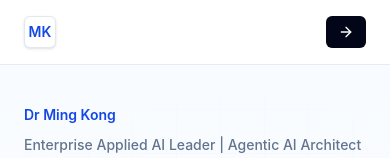
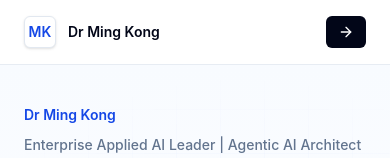
Before and after one commit to ameliekong609/mingkong-ai, a Next.js app: page / in a window 390 px wide. Shown: the top 158 px of the page. Built offline with nearby package versions, Linux system fonts and the light colour scheme.

Commit message:
Show full name in mobile header

```diff
--- a/components/SiteHeader.tsx
+++ b/components/SiteHeader.tsx
@@ -13,13 +13,13 @@ export function SiteHeader() {
       <div className="mx-auto flex h-16 w-full max-w-7xl items-center justify-between px-6 lg:px-8">
         <a
           href="#home"
-          className="group flex items-center gap-3 text-sm font-semibold text-slate-950 focus-visible:outline focus-visible:outline-2 focus-visible:outline-offset-4 focus-visible:outline-blue-600"
+          className="group flex min-w-0 items-center gap-3 text-sm font-semibold text-slate-950 focus-visible:outline focus-visible:outline-2 focus-visible:outline-offset-4 focus-visible:outline-blue-600"
           aria-label={`${profile.name} home`}
         >
           <span className="grid h-8 w-8 place-items-center rounded-md border border-slate-200 bg-white text-sm text-blue-700 shadow-sm">
             MK
           </span>
-          <span className="hidden sm:inline">{profile.name}</span>
+          <span className="truncate">{profile.name}</span>
         </a>
         <nav className="hidden items-center gap-7 md:flex" aria-label="Primary navigation">
           {navItems.map((item) => (
```
